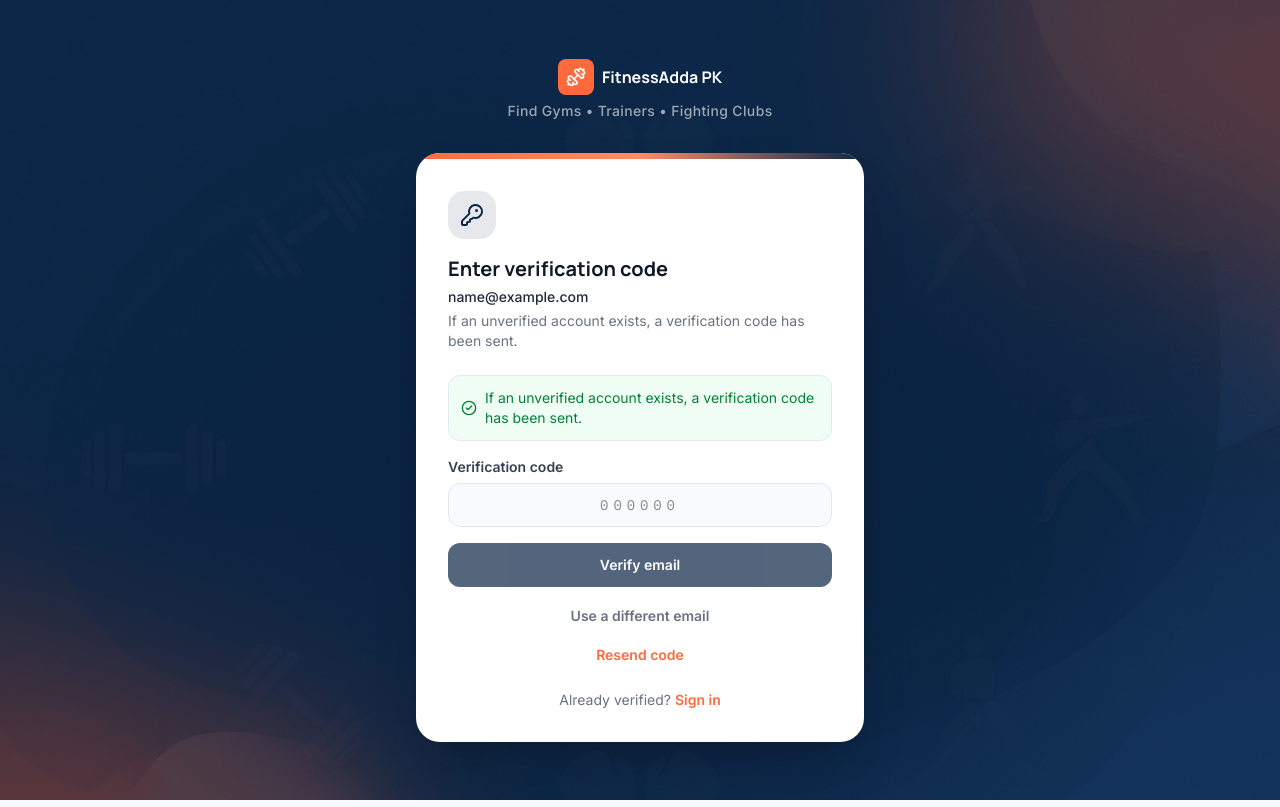
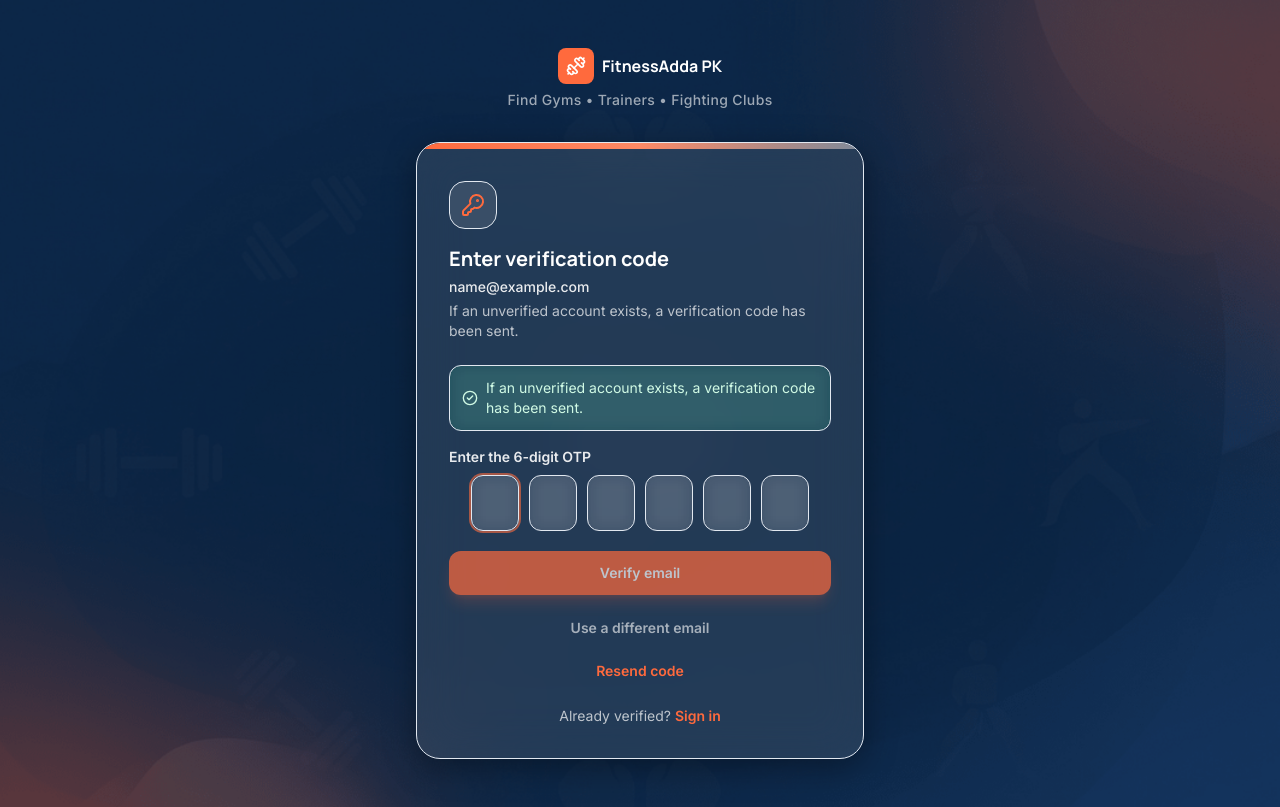
Before and after one commit to s-o-m-i/GymFinder, a Next.js app: page /owner/verify-email in a window 1280 px wide. Both pictures are taken after typing "name@example.com" into the empty fields and a click on the button "Send verification code". Built offline with nearby package versions, Linux system fonts and the light colour scheme; no server answers; the database is empty.

Commit message:
created the otp box style

```diff
--- a/src/components/owner/OwnerVerifyEmailPanel.tsx
+++ b/src/components/owner/OwnerVerifyEmailPanel.tsx
@@ -4,8 +4,18 @@ import { useEffect, useState, Suspense } from "react";
 import Link from "next/link";
 import { useRouter, useSearchParams } from "next/navigation";
 import { Mail, AlertCircle, Loader2, CheckCircle2, KeyRound } from "lucide-react";
+import { OtpBoxInput } from "@/components/ui/OtpBoxInput";
 
 const DEV_OTP_KEY = "owner_dev_otp";
+
+const glassCard =
+  "relative w-full max-w-md rounded-3xl overflow-hidden border border-white/20 bg-white/10 backdrop-blur-xl shadow-[0_8px_32px_rgba(0,0,0,0.35)]";
+
+const inputClass =
+  "w-full h-11 px-4 rounded-xl border border-white/25 bg-white/10 backdrop-blur-sm text-sm text-white placeholder:text-white/45 focus:outline-none focus:ring-2 focus:ring-[#FF6A3D]/60 focus:border-[#FF6A3D]/50";
+
+const labelClass = "block text-sm font-semibold text-white/90 mb-2";
+const iconClass = "absolute left-3 top-1/2 -translate-y-1/2 w-4 h-4 text-white/45";
 
 function VerifyEmailInner() {
   const searchParams = useSearchParams();
@@ -89,23 +99,23 @@ function VerifyEmailInner() {
   }
 
   return (
-    <div className="relative w-full max-w-md bg-white rounded-3xl shadow-2xl overflow-hidden">
-      <div className="h-1.5 bg-gradient-to-r from-[#FF6A3D] via-[#ff8a65] to-[#0B2545]" />
+    <div className={glassCard}>
+      <div className="h-1.5 bg-gradient-to-r from-[#FF6A3D] via-[#ff8a65] to-white/40" />
       <div className="p-8">
-        <div className="w-12 h-12 rounded-2xl bg-[#0B2545]/10 flex items-center justify-center mb-4">
+        <div className="w-12 h-12 rounded-2xl bg-white/10 border border-white/20 flex items-center justify-center mb-4">
           {otpSent ? (
-            <KeyRound className="w-6 h-6 text-[#0B2545]" />
+            <KeyRound className="w-6 h-6 text-[#FF6A3D]" />
           ) : (
-            <Mail className="w-6 h-6 text-[#0B2545]" />
+            <Mail className="w-6 h-6 text-[#FF6A3D]" />
           )}
         </div>
-        <h1 className="font-heading font-bold text-xl text-gray-900 mb-1">
+        <h1 className="font-heading font-bold text-xl text-white mb-1">
           {otpSent ? "Enter verification code" : "Verify your email"}
         </h1>
         {otpSent && email && (
-          <p className="text-sm font-medium text-gray-800 mb-1 break-all">{email}</p>
+          <p className="text-sm font-medium text-white/90 mb-1 break-all">{email}</p>
         )}
-        <p className="text-sm text-gray-500 mb-6">
+        <p className="text-sm text-white/70 mb-6">
           {otpSent
             ? isSignupFlow
               ? "We sent a 6-digit code to your email. Paste it below to verify your account."
@@ -114,25 +124,25 @@ function VerifyEmailInner() {
         </p>
 
         {formError && (
-          <div className="flex items-center gap-2 p-3 mb-4 bg-red-50 border border-red-200 rounded-xl text-sm text-red-700">
+          <div className="flex items-center gap-2 p-3 mb-4 bg-red-500/15 backdrop-blur-sm border border-red-400/30 rounded-xl text-sm text-red-100">
             <AlertCircle className="w-4 h-4 shrink-0" />
             {formError}
           </div>
         )}
 
-        {message && otpSent && !formError && (
-          <div className="flex items-center gap-2 p-3 mb-4 bg-green-50 border border-green-200 rounded-xl text-sm text-green-700">
+        {message && otpSent && !formError && !isSignupFlow && (
+          <div className="flex items-center gap-2 p-3 mb-4 bg-emerald-500/15 backdrop-blur-sm border border-emerald-400/30 rounded-xl text-sm text-emerald-100">
             <CheckCircle2 className="w-4 h-4 shrink-0" />
             {message}
           </div>
         )}
 
         {devOtpCode && (
-          <div className="p-4 mb-4 bg-amber-50 border border-amber-200 rounded-xl text-sm text-amber-900">
+          <div className="p-4 mb-4 bg-amber-500/15 backdrop-blur-sm border border-amber-400/30 rounded-xl text-sm text-amber-50">
             <p className="font-semibold mb-1">Local development mode</p>
-            <p>
+            <p className="text-amber-50/90">
               Your verification code:{" "}
-              <span className="font-mono font-bold text-lg tracking-widest text-[#0B2545]">
+              <span className="font-mono font-bold text-lg tracking-widest text-white">
                 {devOtpCode}
               </span>
             </p>
@@ -140,27 +150,20 @@ function VerifyEmailInner() {
         )}
 
         {otpSent ? (
-          <form onSubmit={handleVerifyOtp} className="space-y-4">
+          <form onSubmit={handleVerifyOtp} className="space-y-5">
             <div>
-              <label className="block text-sm font-semibold text-gray-700 mb-1.5">
-                Verification code
-              </label>
-              <input
-                type="text"
-                inputMode="numeric"
-                autoComplete="one-time-code"
-                required
-                maxLength={6}
+              <label className={labelClass}>Enter the 6-digit OTP</label>
+              <OtpBoxInput
                 value={code}
-                onChange={(e) => setCode(e.target.value.replace(/\D/g, "").slice(0, 6))}
-                placeholder="000000"
-                className="w-full h-11 px-4 rounded-xl border border-gray-200 bg-gray-50 text-sm text-center font-mono text-lg tracking-[0.35em] focus:outline-none focus:ring-2 focus:ring-[#0B2545]"
+                onChange={setCode}
+                disabled={loading}
+                autoFocus
               />
             </div>
             <button
               type="submit"
               disabled={loading || code.length !== 6}
-              className="w-full h-11 bg-[#0B2545] text-white font-semibold text-sm rounded-xl hover:bg-[#071832] disabled:opacity-70 flex items-center justify-center gap-2"
+              className="w-full h-11 bg-[#FF6A3D] text-white font-semibold text-sm rounded-xl hover:bg-[#e85528] disabled:opacity-70 flex items-center justify-center gap-2 shadow-lg shadow-[#FF6A3D]/25 cursor-pointer"
             >
               {loading ? (
                 <>
@@ -178,7 +181,7 @@ function VerifyEmailInner() {
                 setMessage(null);
                 setDevOtpCode(null);
               }}
-              className="w-full text-sm text-gray-500 hover:text-[#FF6A3D] font-semibold cursor-pointer"
+              className="w-full text-sm text-white/60 hover:text-[#FF6A3D] font-semibold cursor-pointer"
             >
               Use a different email
             </button>
@@ -200,6 +203,7 @@ function VerifyEmailInner() {
                     return;
                   }
                   if (data.devOtpCode) setDevOtpCode(data.devOtpCode);
+                  setCode("");
                   setMessage(data.message ?? "New code sent. Check your inbox.");
                 } catch {
                   setFormError("Network error. Please try again.");
@@ -215,20 +219,23 @@ function VerifyEmailInner() {
         ) : (
           <form onSubmit={handleSendOtp} className="space-y-4">
             <div>
-              <label className="block text-sm font-semibold text-gray-700 mb-1.5">Email</label>
+              <label className={`${labelClass} mb-1.5`}>Email</label>
+              <div className="relative">
+                <Mail className={iconClass} />
                 <input
                   type="email"
                   required
                   value={email}
                   onChange={(e) => setEmail(e.target.value)}
                   placeholder="you@example.com"
-                className="w-full h-11 px-4 rounded-xl border border-gray-200 bg-gray-50 text-sm focus:outline-none focus:ring-2 focus:ring-[#0B2545]"
+                  className={`${inputClass} pl-10`}
                 />
+              </div>
             </div>
             <button
               type="submit"
               disabled={loading}
-              className="w-full h-11 bg-[#0B2545] text-white font-semibold text-sm rounded-xl hover:bg-[#071832] disabled:opacity-70 flex items-center justify-center gap-2"
+              className="w-full h-11 bg-[#FF6A3D] text-white font-semibold text-sm rounded-xl hover:bg-[#e85528] disabled:opacity-70 flex items-center justify-center gap-2 shadow-lg shadow-[#FF6A3D]/25 cursor-pointer"
             >
               {loading ? (
                 <>
@@ -241,7 +248,7 @@ function VerifyEmailInner() {
           </form>
         )}
 
-        <p className="text-center text-sm text-gray-500 mt-6">
+        <p className="text-center text-sm text-white/70 mt-6">
           Already verified?{" "}
           <Link href="/owner/login" className="text-[#FF6A3D] font-semibold hover:underline">
             Sign in
@@ -254,7 +261,7 @@ function VerifyEmailInner() {
 
 export function OwnerVerifyEmailPanel() {
   return (
-    <Suspense fallback={<div className="text-sm text-gray-500">Loading…</div>}>
+    <Suspense fallback={<div className="text-sm text-white/70">Loading…</div>}>
       <VerifyEmailInner />
     </Suspense>
   );
--- /dev/null
+++ b/src/components/ui/OtpBoxInput.tsx
@@ -0,0 +1,134 @@
+"use client";
+
+import { useEffect, useRef, useCallback } from "react";
+import { cn } from "@/lib/utils";
+
+const OTP_LENGTH = 6;
+
+interface OtpBoxInputProps {
+  value: string;
+  onChange: (value: string) => void;
+  disabled?: boolean;
+  autoFocus?: boolean;
+  className?: string;
+  boxClassName?: string;
+}
+
+function toDigits(value: string): string[] {
+  return Array.from({ length: OTP_LENGTH }, (_, i) => value[i] ?? "");
+}
+
+export function OtpBoxInput({
+  value,
+  onChange,
+  disabled = false,
+  autoFocus = false,
+  className,
+  boxClassName,
+}: OtpBoxInputProps) {
+  const inputsRef = useRef<(HTMLInputElement | null)[]>([]);
+
+  const focusIndex = useCallback((index: number) => {
+    const el = inputsRef.current[index];
+    if (el) {
+      el.focus();
+      el.select();
+    }
+  }, []);
+
+  useEffect(() => {
+    if (autoFocus) focusIndex(0);
+  }, [autoFocus, focusIndex]);
+
+  function applyDigits(raw: string) {
+    const cleaned = raw.replace(/\D/g, "").slice(0, OTP_LENGTH);
+    onChange(cleaned);
+    focusIndex(Math.min(cleaned.length, OTP_LENGTH - 1));
+    if (cleaned.length === OTP_LENGTH) {
+      inputsRef.current[OTP_LENGTH - 1]?.blur();
+    }
+  }
+
+  function handleChange(index: number, char: string) {
+    const digit = char.replace(/\D/g, "").slice(-1);
+    const chars = toDigits(value);
+
+    if (!digit) {
+      chars[index] = "";
+      onChange(chars.join("").replace(/\s+$/, ""));
+      return;
+    }
+
+    chars[index] = digit;
+    const next = chars.join("").slice(0, OTP_LENGTH);
+    onChange(next);
+
+    if (index < OTP_LENGTH - 1) {
+      focusIndex(index + 1);
+    }
+  }
+
+  function handleKeyDown(index: number, e: React.KeyboardEvent<HTMLInputElement>) {
+    if (e.key === "Backspace") {
+      e.preventDefault();
+      const chars = toDigits(value);
+      if (chars[index]) {
+        chars[index] = "";
+        onChange(chars.join("").trimEnd());
+        return;
+      }
+      if (index > 0) {
+        chars[index - 1] = "";
+        onChange(chars.join("").trimEnd());
+        focusIndex(index - 1);
+      }
+      return;
+    }
+
+    if (e.key === "ArrowLeft" && index > 0) {
+      e.preventDefault();
+      focusIndex(index - 1);
+    }
+    if (e.key === "ArrowRight" && index < OTP_LENGTH - 1) {
+      e.preventDefault();
+      focusIndex(index + 1);
+    }
+  }
+
+  function handlePaste(e: React.ClipboardEvent) {
+    e.preventDefault();
+    applyDigits(e.clipboardData.getData("text"));
+  }
+
+  const defaultBoxClass =
+    "h-12 w-10 sm:h-14 sm:w-12 rounded-xl border border-white/30 bg-white/10 backdrop-blur-sm text-center text-lg sm:text-xl font-semibold text-white caret-[#FF6A3D] focus:outline-none focus:ring-2 focus:ring-[#FF6A3D]/60 focus:border-[#FF6A3D]/50 disabled:opacity-60 transition-shadow";
+
+  const digits = toDigits(value);
+
+  return (
+    <div
+      className={cn("flex items-center justify-center gap-2 sm:gap-2.5", className)}
+      onPaste={handlePaste}
+    >
+      {digits.map((digit, index) => (
+        <input
+          key={index}
+          ref={(el) => {
+            inputsRef.current[index] = el;
+          }}
+          type="text"
+          inputMode="numeric"
+          autoComplete={index === 0 ? "one-time-code" : "off"}
+          aria-label={`Digit ${index + 1} of ${OTP_LENGTH}`}
+          maxLength={1}
+          disabled={disabled}
+          value={digit}
+          onChange={(e) => handleChange(index, e.target.value)}
+          onKeyDown={(e) => handleKeyDown(index, e)}
+          onFocus={(e) => e.target.select()}
+          className={cn(defaultBoxClass, boxClassName)}
+        />
+      ))}
+    </div>
+  );
+}
```
Lines whose indentation alone changed are shown as unchanged.
